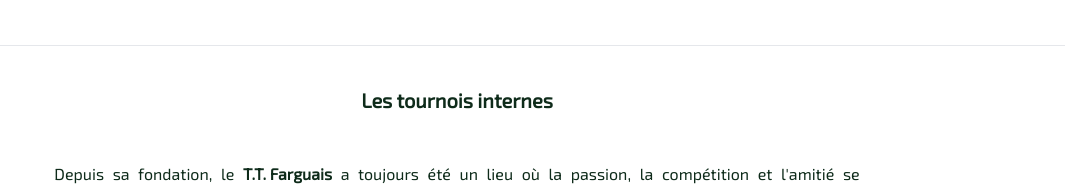
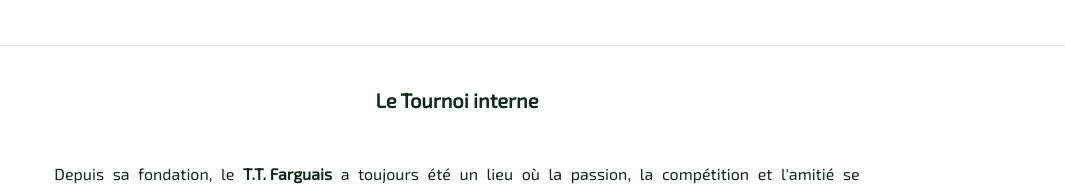
Before and after one commit to ttfarguais/ttfarguais, a Next.js app: page /tournois in a window 1280 px wide. Shown: the part 220-406 px from the top of the page, without its empty margins (183-1248 px from the left). Built offline with nearby package versions, Linux system fonts and the light colour scheme.

Commit message:
Update Tournaments.jsx

```diff
--- a/app/src/components/Main/Tournaments/Tournaments.jsx
+++ b/app/src/components/Main/Tournaments/Tournaments.jsx
@@ -3,7 +3,7 @@ export default function Inscription({ trophys }) {
   return (
     <section className="p-6 md:w-4/6 m-auto 2xl:w-4/6">
       <h1 className="text-xl text-center font-bold p-4 mb-8">
-        Les tournois internes
+        Le Tournoi interne
       </h1>
 
       <p className="text-justify mb-10">Depuis sa
```
